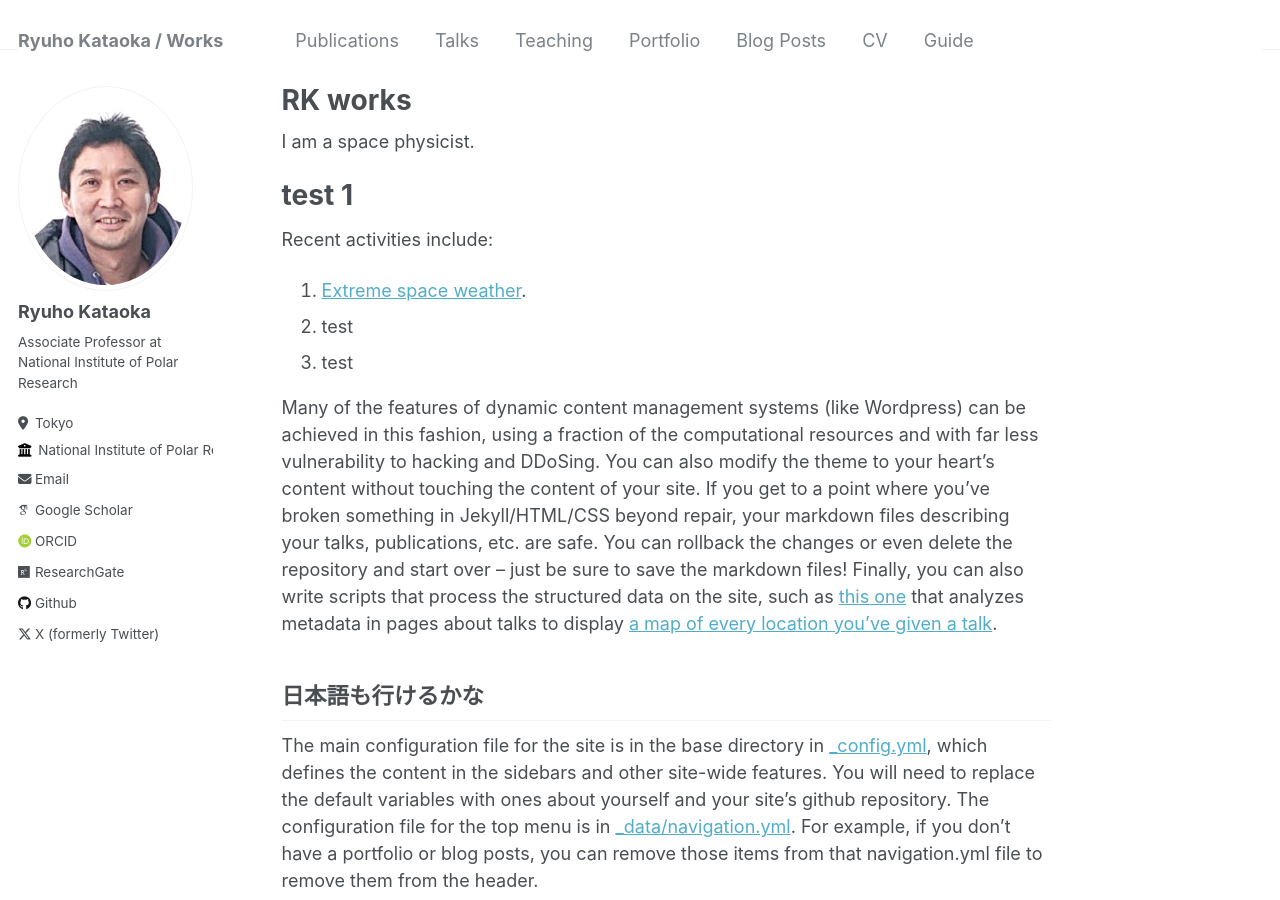
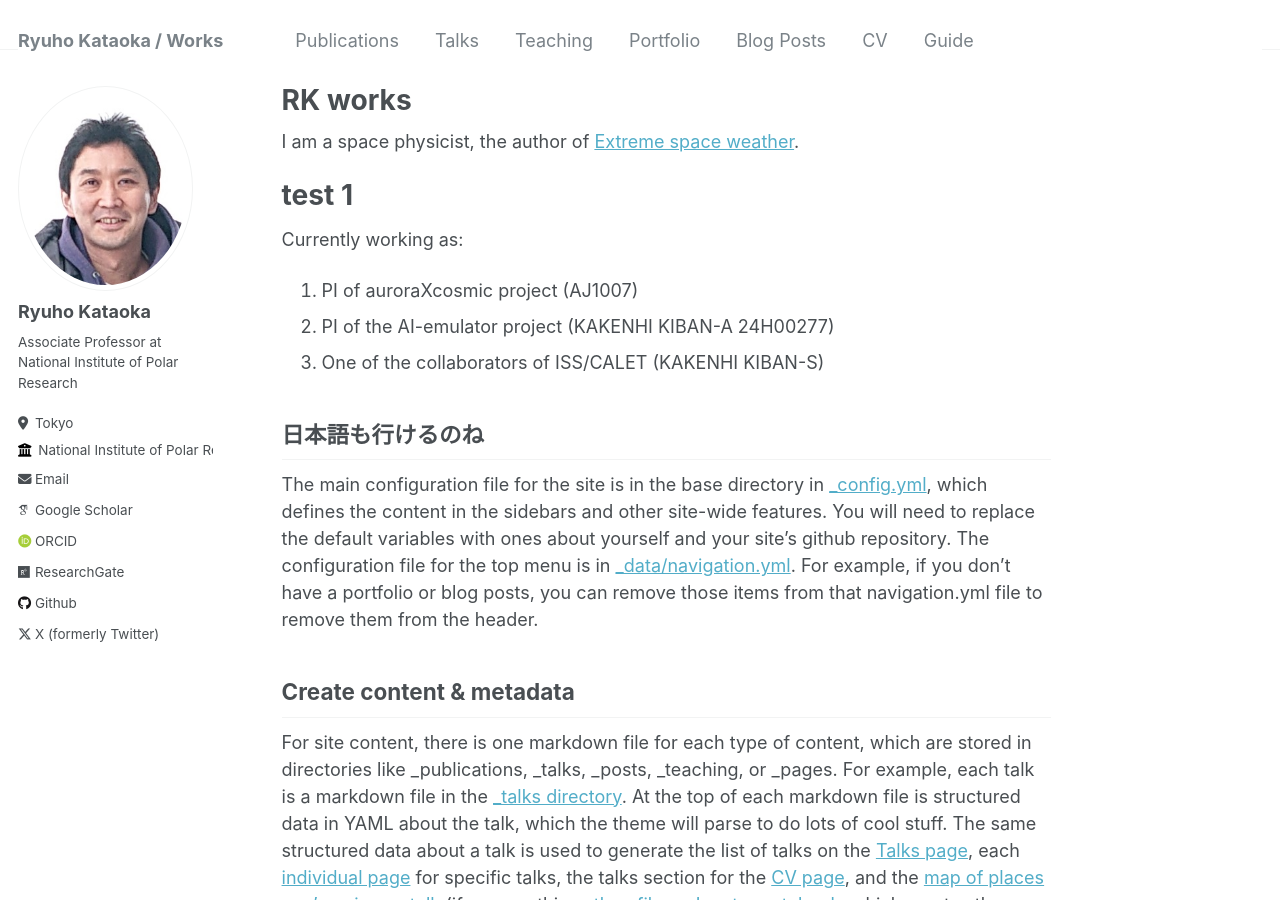
Before and after one commit to ryuhokataoka/ryuhokataoka.github.io, a Jekyll site: the page built from _pages/about.md, in a window 1280 px wide and 900 px high. Built offline with Jekyll 4.4.1, drawn with Linux system fonts in a browser that asks for light colours; some web fonts are replaced.

Commit message:
Update about.md

```diff
--- a/_pages/about.md
+++ b/_pages/about.md
@@ -7,18 +7,16 @@ redirect_from:
   - /about.html
 ---
 
-I am a space physicist.
+I am a space physicist, the author of [Extreme space weather](https://www.sciencedirect.com/book/9780128225370/extreme-space-weather).
 
 test 1
 ======
-Recent activities include:
-1. [Extreme space weather](https://www.sciencedirect.com/book/9780128225370/extreme-space-weather).
-2. test
-3. test
+Currently working as:
+1. PI of auroraXcosmic project (AJ1007)
+1. PI of the AI-emulator project (KAKENHI KIBAN-A 24H00277)
+1. One of the collaborators of ISS/CALET (KAKENHI KIBAN-S)
 
-Many of the features of dynamic content management systems (like Wordpress) can be achieved in this fashion, using a fraction of the computational resources and with far less vulnerability to hacking and DDoSing. You can also modify the theme to your heart's content without touching the content of your site. If you get to a point where you've broken something in Jekyll/HTML/CSS beyond repair, your markdown files describing your talks, publications, etc. are safe. You can rollback the changes or even delete the repository and start over -- just be sure to save the markdown files! Finally, you can also write scripts that process the structured data on the site, such as [this one](https://github.com/academicpages/academicpages.github.io/blob/master/talkmap.ipynb) that analyzes metadata in pages about talks to display [a map of every location you've given a talk](https://academicpages.github.io/talkmap.html).
-
-日本語も行けるかな
+日本語も行けるのね
 ------
 The main configuration file for the site is in the base directory in [_config.yml](https://github.com/academicpages/academicpages.github.io/blob/master/_config.yml), which defines the content in the sidebars and other site-wide features. You will need to replace the default variables with ones about yourself and your site's github repository. The configuration file for the top menu is in [_data/navigation.yml](https://github.com/academicpages/academicpages.github.io/blob/master/_data/navigation.yml). For example, if you don't have a portfolio or blog posts, you can remove those items from that navigation.yml file to remove them from the header.
 
```
